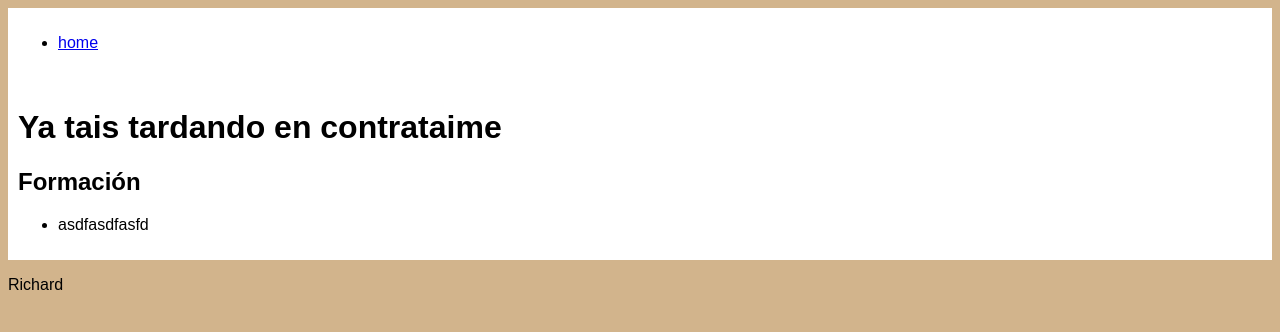
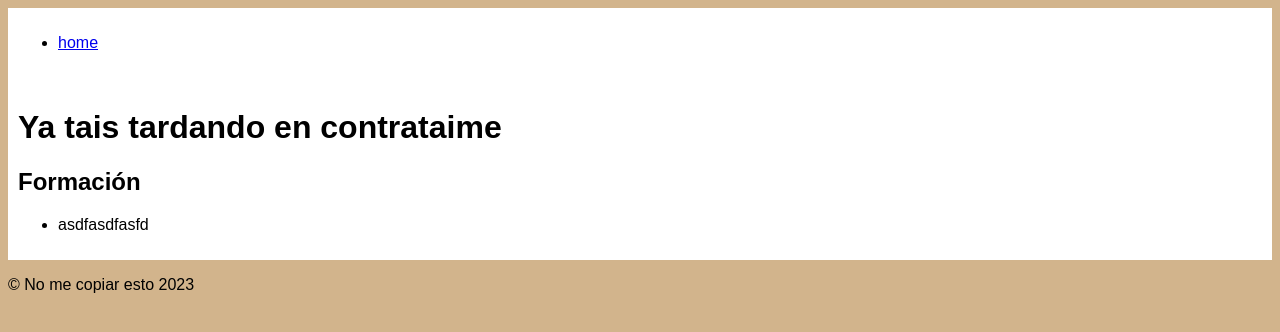
Before and after one commit to RichyGrand/web, a plain HTML site: page index.html in a window 1280 px wide. Drawn offline with Linux system fonts and the light colour scheme.

Commit message:
he sustituido el contenido del footer por una pijada

```diff
--- a/index.html
+++ b/index.html
@@ -22,7 +22,7 @@
     </main>
 
     <footer>
-        <p>Richard</p>
+        <p>&copy; No me copiar esto 2023</p>
     </footer>
 </body>
 </html>
```
